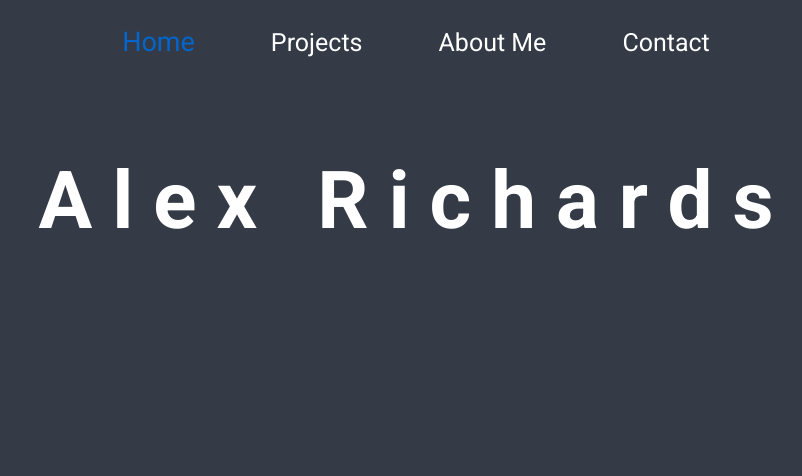
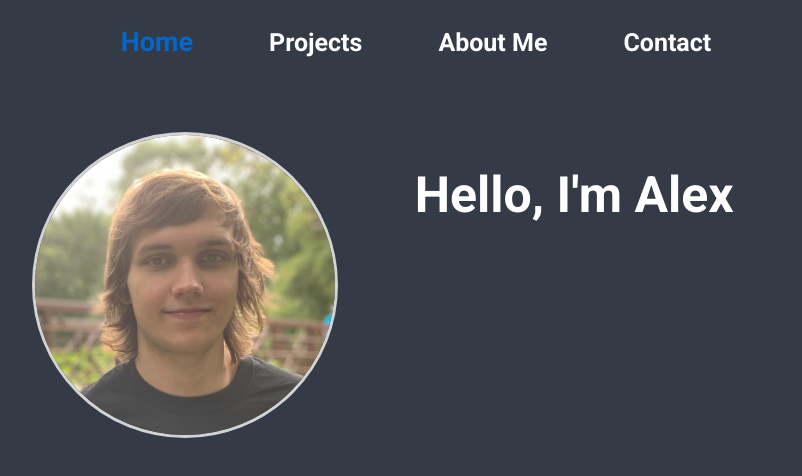
Before and after one commit to acrichards3/portfolio, a React (Create React App) app: page / in a window 1280 px wide. Shown: the top 476 px of the page, without its empty margins (224-1026 px from the left). Built offline with nearby package versions, Linux system fonts and the light colour scheme.

Commit message:
start of home

```diff
--- a/src/components/home/Home.module.scss
+++ b/src/components/home/Home.module.scss
@@ -2,13 +2,25 @@
 
 .container {
     display: flex;
-    justify-content: center;
-    margin-top: 1rem;
+    justify-content: left;
+    margin-top: 3rem;
+    margin-left: 20%;
+    margin-right: 20%;
 }
 
-.titleName {
+.profilePic {
+    display: flex;
+    justify-content: left;
+    float: left;
+    width: 300px;
+    height: 300px;
+    border-radius: 50%;
+    border: 3px solid;
+    margin-right: 10%;
+}
+
+.title {
+    font-weight: bold;
+    font-size: 50px;
     color: white;
-    letter-spacing: 20px;
-    font-size: 80px;
-    font-weight: bold;
 }
--- a/src/components/home/Home.tsx
+++ b/src/components/home/Home.tsx
@@ -1,10 +1,12 @@
 import React from 'react';
+import me from '../../images/me.jpg';
 import styles from './Home.module.scss';
 
 export default function Home() {
   return (
     <div className={styles.container}>
-      <h1 className={styles.titleName}>Alex Richards</h1>
+      <img src={me} alt="Profile" className={styles.profilePic} />
+      <h1 className={styles.title}>Hello, I'm Alex</h1>
     </div>
   );
 }
--- a/src/components/navbar/desktopNav/DesktopNavbar.module.scss
+++ b/src/components/navbar/desktopNav/DesktopNavbar.module.scss
@@ -24,6 +24,7 @@
     color: white;
     font-size: 25px;
     transition: 200ms;
+    font-weight: bold;
   }
   a:hover {
     color: lightgrey;
--- a/src/types/index.d.ts
+++ b/src/types/index.d.ts
@@ -1 +1,2 @@
 declare module "*.module.scss";
+declare module "*.jpg"
```
